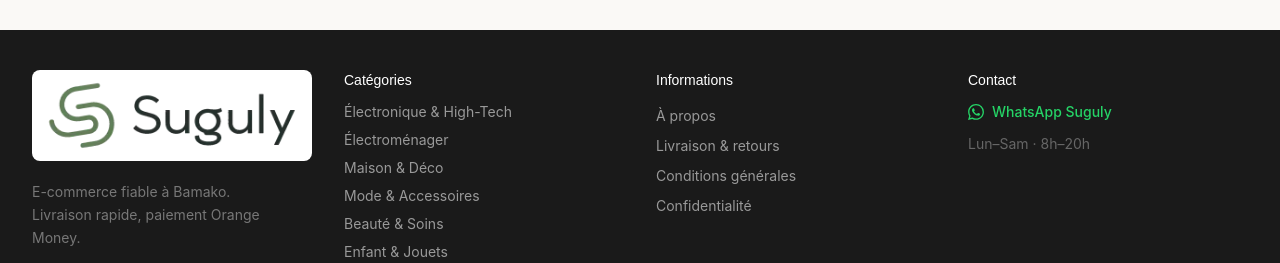
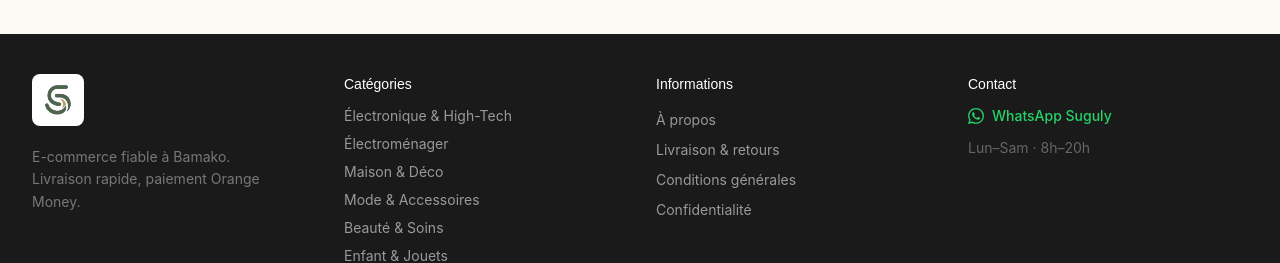
Before and after one commit to msldiarra/suguly, a Next.js app: page / in a window 1280 px wide. Shown: the part 1106-1369 px from the top of the page. Built offline with nearby package versions, Linux system fonts and the light colour scheme; no server answers; the database is empty.

Commit message:
style: update brand identity with new color palette and refined logo variants

```diff
--- a/app/(shop)/produit/[slug]/AddToCartButton.tsx
+++ b/app/(shop)/produit/[slug]/AddToCartButton.tsx
@@ -69,8 +69,8 @@ export function AddToCartButton({ product }: AddToCartButtonProps) {
       <div className="flex flex-col sm:flex-row gap-2.5">
         <button
           onClick={handleAdd}
-          className={`flex-1 py-3 px-6 rounded-xl font-medium text-sm text-white transition-colors ${
-            added ? 'bg-emerald-600' : 'bg-text hover:bg-black'
+          className={`flex-1 py-3 px-6 rounded-xl font-medium text-sm text-white transition-all active:scale-95 ${
+            added ? 'bg-accent shadow-sm' : 'bg-primary hover:bg-primary-dark shadow-md'
           }`}
         >
           {added ? '✓ Ajouté au panier' : 'Ajouter au panier'}
--- a/app/globals.css
+++ b/app/globals.css
@@ -5,9 +5,11 @@
 @import url('https://fonts.googleapis.com/css2?family=Inter:wght@400;500;600;700&family=Outfit:wght@400;500;600;700&display=swap');
 
 :root {
-  --primary: #7A9E8A;
-  --primary-dark: #628071;
-  --primary-light: #EEF4F0;
+  --primary: #4F674E;
+  --primary-dark: #3D4F3C;
+  --primary-light: #F0F4F0;
+  --accent: #D2AF78;
+  --bg-ivoire: #FDF9F4;
   --font-inter: 'Inter', sans-serif;
   --font-outfit: 'Outfit', sans-serif;
 }
@@ -17,7 +19,7 @@
 }
 
 body {
-  background: #FAF9F6;
+  background: var(--bg-ivoire);
   color: #1F1F1F;
   font-family: var(--font-inter);
   -webkit-font-smoothing: antialiased;
--- a/app/layout.tsx
+++ b/app/layout.tsx
@@ -23,7 +23,7 @@ export const metadata: Metadata = {
     locale: 'fr_FR',
     type: 'website',
   },
-  themeColor: '#1A1A1A',
+  themeColor: '#4F674E',
   appleWebApp: {
     capable: true,
     statusBarStyle: 'default',
--- a/components/layout/Footer.tsx
+++ b/components/layout/Footer.tsx
@@ -8,10 +8,10 @@ export function Footer() {
       <div className="max-w-screen-xl mx-auto px-8 grid grid-cols-1 sm:grid-cols-2 lg:grid-cols-4 gap-8 mb-8">
         <div>
           <Logo
-            size="xs"
+            size="sm"
+            variant="icon"
             onDark
             className="mb-2"
-            imgClassName="w-[72px] sm:w-[66px]"
           />
           <p className="mt-3 text-sm leading-relaxed text-[#777]">
             E-commerce fiable à Bamako.<br />Livraison rapide, paiement Orange Money.
--- a/components/layout/HeaderCategoryNav.tsx
+++ b/components/layout/HeaderCategoryNav.tsx
@@ -18,8 +18,8 @@ export function HeaderCategoryNav() {
               href={`/categorie/${cat.id}`}
               className={`py-2.5 px-3 sm:px-4 text-xs sm:text-sm font-medium whitespace-nowrap border-b-2 transition-colors ${
                 active
-                  ? 'text-text border-text'
-                  : 'text-text-light border-transparent hover:text-text'
+                  ? 'text-primary border-primary'
+                  : 'text-text-light border-transparent hover:text-primary'
               }`}
             >
               {cat.label}
--- a/components/layout/Logo.tsx
+++ b/components/layout/Logo.tsx
@@ -2,6 +2,7 @@ import Link from 'next/link'
 
 interface LogoProps {
   size?: 'xs' | 'sm' | 'md' | 'lg'
+  variant?: 'header' | 'icon'
   onDark?: boolean
   className?: string
   imgClassName?: string
@@ -9,18 +10,35 @@ interface LogoProps {
 
 const SIZE_MAP: Record<string, { width: number; height: number; mobileScale?: number }> = {
   xs: { width: 72, height: 22 },
-  sm: { width: 88, height: 27 },
-  md: { width: 140, height: 43, mobileScale: 0.9 },
-  lg: { width: 176, height: 54 },
+  sm: { width: 100, height: 30 },
+  md: { width: 140, height: 42, mobileScale: 0.9 },
+  lg: { width: 180, height: 54 },
 }
 
-export function Logo({ size = 'md', onDark = false, className = '', imgClassName = '' }: LogoProps) {
-  const dimensions = SIZE_MAP[size]
-  const mobileStyle = size === 'md'
+const ICON_SIZE_MAP: Record<string, number> = {
+  xs: 24,
+  sm: 40,
+  md: 48,
+  lg: 64,
+}
+
+export function Logo({
+  size = 'md',
+  variant = 'header',
+  onDark = false,
+  className = '',
+  imgClassName = '',
+}: LogoProps) {
+  const isIcon = variant === 'icon'
+  const dimensions = isIcon
+    ? { width: ICON_SIZE_MAP[size], height: ICON_SIZE_MAP[size] }
+    : SIZE_MAP[size]
+
+  const mobileStyle = !isIcon && size === 'md'
     ? {
-        width: `${Math.round(dimensions.width * (dimensions.mobileScale ?? 1))}px`,
-        height: 'auto',
-      }
+      width: `${Math.round(dimensions.width * (dimensions.mobileScale ?? 1))}px`,
+      height: 'auto',
+    }
     : undefined
 
   return (
@@ -28,20 +46,24 @@ export function Logo({ size = 'md', onDark = false, className = '', imgClassName
       href="/"
       aria-label="Suguly"
       className={[
-        'inline-flex items-center no-underline',
-        onDark ? 'rounded-lg bg-white px-2.5 py-1.5' : '',
+        'inline-flex items-center no-underline group',
+        onDark ? 'rounded-lg bg-white p-1.5' : '',
         className,
       ].join(' ')}
     >
       <img
-        src="/logo-suguly.webp"
+        src={isIcon ? '/logo-suguly-new.svg' : '/logo-suguly-header.svg'}
         alt="Suguly"
         width={dimensions.width}
         height={dimensions.height}
         loading="eager"
         decoding="async"
-        className={['h-auto sm:w-auto', imgClassName].join(' ').trim()}
-        style={mobileStyle}
+        className={['transition-transform group-hover:scale-105', imgClassName].join(' ').trim()}
+        style={{
+          width: `${dimensions.width}px`,
+          height: isIcon ? `${dimensions.height}px` : 'auto',
+          ...mobileStyle
+        }}
       />
     </Link>
   )
--- a/components/product/AddToCartCardButton.tsx
+++ b/components/product/AddToCartCardButton.tsx
@@ -54,8 +54,8 @@ export function AddToCartCardButton({
       onClick={handleAdd}
       aria-label={`Ajouter ${product.title} au panier`}
       className={[
-        'mt-3 py-2 px-3 rounded-xl text-xs font-semibold transition-all flex items-center justify-center gap-1.5',
-        added ? 'bg-black text-white' : 'bg-white text-text border border-[#D1D1D1] hover:bg-[#F7F7F8] hover:border-text shadow-sm',
+        'mt-3 py-2 px-3 rounded-xl text-xs font-bold transition-all flex items-center justify-center gap-1.5 active:scale-95',
+        added ? 'bg-accent text-white shadow-sm' : 'bg-primary text-white hover:bg-primary-dark shadow-md',
         className,
       ].join(' ')}
     >
--- a/components/product/ProductTabs.tsx
+++ b/components/product/ProductTabs.tsx
@@ -38,8 +38,8 @@ export function ProductTabs({
             onClick={() => setActiveTab('description')}
             className={`py-2.5 px-4 text-xs sm:text-sm font-medium whitespace-nowrap border-b-2 transition-colors ${
               activeTab === 'description'
-                ? 'text-text border-text'
-                : 'text-text-light border-transparent hover:text-text'
+                ? 'text-primary border-primary'
+                : 'text-text-light border-transparent hover:text-primary'
             }`}
           >
             Description
@@ -49,8 +49,8 @@ export function ProductTabs({
               onClick={() => setActiveTab('features')}
               className={`py-2.5 px-4 text-xs sm:text-sm font-medium whitespace-nowrap border-b-2 transition-colors ${
                 activeTab === 'features'
-                  ? 'text-text border-text'
-                  : 'text-text-light border-transparent hover:text-text'
+                  ? 'text-primary border-primary'
+                  : 'text-text-light border-transparent hover:text-primary'
               }`}
             >
               Caractéristiques
@@ -60,12 +60,12 @@ export function ProductTabs({
             onClick={() => setActiveTab('reviews')}
             className={`py-2.5 px-4 text-xs sm:text-sm font-medium whitespace-nowrap border-b-2 transition-colors flex items-center gap-2 ${
               activeTab === 'reviews'
-                ? 'text-text border-text'
-                : 'text-text-light border-transparent hover:text-text'
+                ? 'text-primary border-primary'
+                : 'text-text-light border-transparent hover:text-primary'
             }`}
           >
             Avis Clients
-            <span className="bg-primary-light text-primary px-1.5 py-0.5 rounded text-[10px]">{reviewsCount}</span>
+            <span className="bg-primary-light text-primary px-1.5 py-0.5 rounded text-[10px] font-bold">{reviewsCount}</span>
           </button>
         </div>
       </div>
--- a/components/ui/Badge.tsx
+++ b/components/ui/Badge.tsx
@@ -4,9 +4,9 @@ interface BadgeProps {
 }
 
 const COLORS: Record<string, string> = {
-  Nouveau: 'bg-[#F0F7FF] text-[#2563EB] border border-[#DBEAFE]',
-  Populaire: 'bg-[#F0FDF4] text-[#16A34A] border border-[#DCFCE7]',
-  Promo: 'bg-[#FFF1F2] text-[#E11D48] border border-[#FFE4E6]',
+  Nouveau: 'bg-primary-light text-primary border border-primary/20',
+  Populaire: 'bg-accent/10 text-accent-dark border border-accent/20',
+  Promo: 'bg-rose-50 text-rose-600 border border-rose-100',
 }
 
 export function Badge({ label, className = '' }: BadgeProps) {
--- a/tailwind.config.ts
+++ b/tailwind.config.ts
@@ -10,12 +10,16 @@ const config: Config = {
     extend: {
       colors: {
         primary: {
-          DEFAULT: '#7A9E8A',
-          dark: '#628071',
-          light: '#EEF4F0',
+          DEFAULT: '#4F674E',
+          dark: '#3D4F3C',
+          light: '#F0F4F0',
+        },
+        accent: {
+          DEFAULT: '#D2AF78',
+          dark: '#B99760',
         },
         bg: {
-          DEFAULT: '#FAF9F6',
+          DEFAULT: '#FDF9F4',
           card: '#FFFFFF',
         },
         text: {
```
Also changed, not shown: public/logo-suguly-header.svg (added), public/logo-suguly-new.svg (added).
